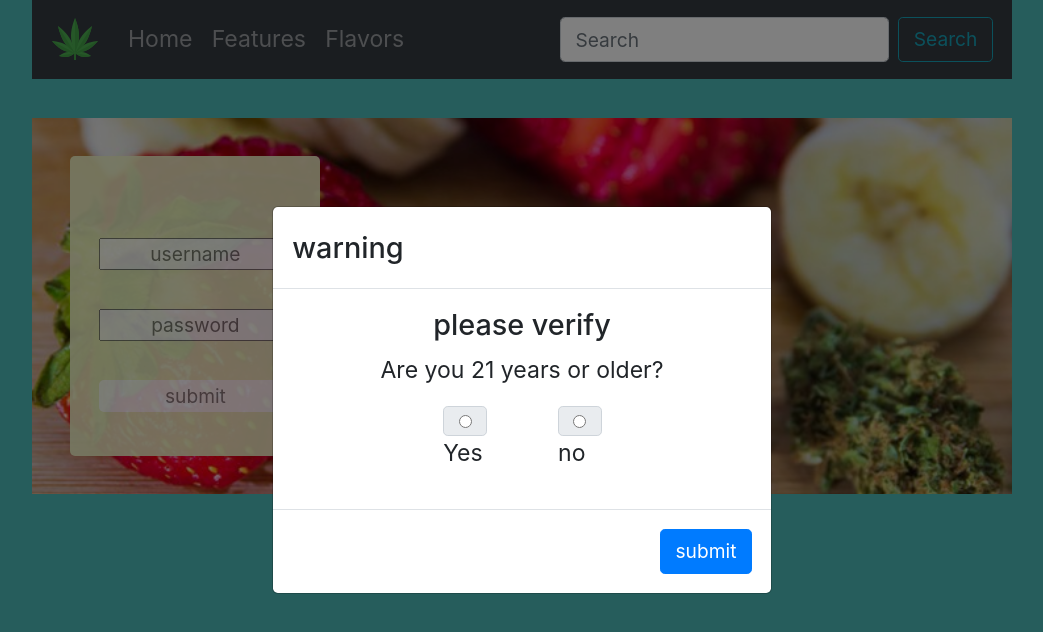
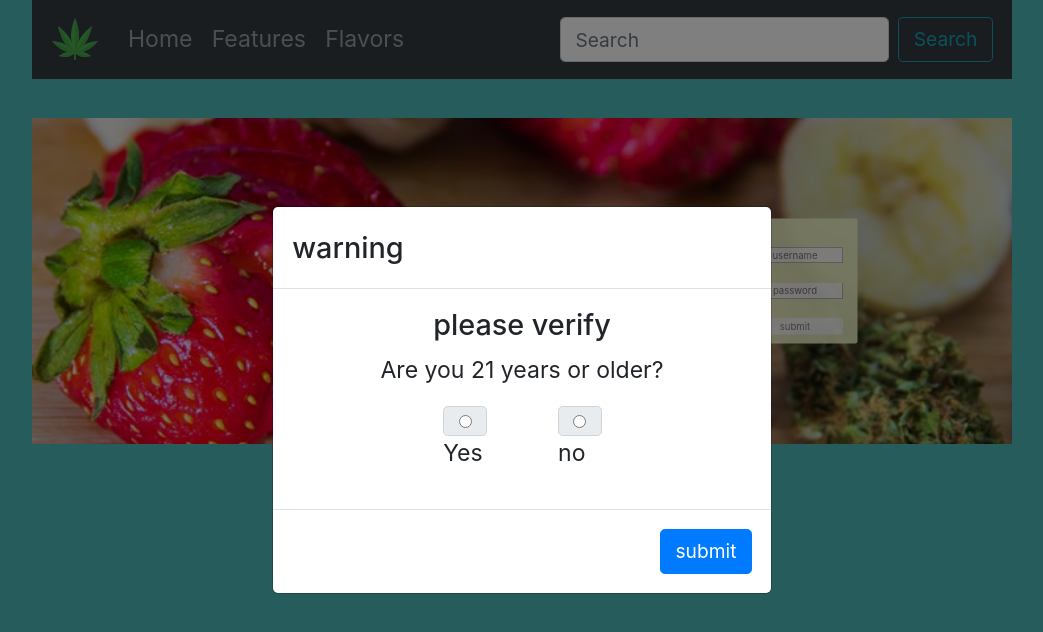
Before and after one commit to LuisOcasio/consultant, a React (Create React App) app: page / in a window 1280 px wide. Shown: the top 632 px of the page, without its empty margins (118-1161 px from the left). Built offline with nearby package versions, Linux system fonts and the light colour scheme; a web font is replaced by a local one.

Commit message:
playing with animations

```diff
--- a/package.json
+++ b/package.json
@@ -8,6 +8,7 @@
     "bootstrap": "^4.4.1",
     "dotenv": "^8.2.0",
     "g": "^2.0.1",
+    "gsap": "^3.2.6",
     "node-sass": "^4.13.1",
     "npm": "^6.14.4",
     "react": "^16.12.0",
--- a/public/index.html
+++ b/public/index.html
@@ -1,15 +1,18 @@
 <!DOCTYPE html>
 <html lang="en">
-
   <head>
     <meta charset="utf-8" />
     <link rel="icon" href="%PUBLIC_URL%/favicon.ico" />
     <meta name="viewport" content="width=device-width, initial-scale=1" />
     <meta name="theme-color" content="#000000" />
-  <meta name="description" content="Web site created using create-react-app" />
+    <meta
+      name="description"
+      content="Web site created using create-react-app"
+    />
     <link
       href="https://fonts.googleapis.com/css?family=Bangers|Cabin+Condensed|Montserrat+Alternates|Scada|Staatliches&display=swap"
-    rel="stylesheet">
+      rel="stylesheet"
+    />
     <link rel="apple-touch-icon" href="logo192.png" />
     <!--
       manifest.json provides metadata used when your web app is installed on a
@@ -42,5 +45,4 @@
       To create a production bundle, use `npm run build` or `yarn build`.
     -->
   </body>
-
 </html>
--- a/src/Pages/Home.js
+++ b/src/Pages/Home.js
@@ -1,6 +1,5 @@
-import React from "react";
+import React, { useEffect } from "react";
 import { Modal, Button, InputGroup } from "react-bootstrap";
-
 import styled from "styled-components";
 import Login from "../components/Login";
 import banner from "../images/marijuana-fruit.jpg";
--- a/src/components/Login.js
+++ b/src/components/Login.js
@@ -1,14 +1,25 @@
-import React from "react";
+import React, { useEffect } from "react";
 import { useForm } from "react-hook-form";
 import styled from "styled-components";
+import { gsap } from "gsap";
 
 const Login = () => {
   const { register, handleSubmit, errors } = useForm();
   const onSubmit = (data) => console.log(data);
 
+  const animate = React.createRef();
+
+  useEffect(() => {
+    gsap.to(animate.current, {
+      x: 600,
+      rotation: 360,
+      scale: 0.5,
+    });
+  }, [animate]);
+
   return (
     <>
-      <Form onSubmit={handleSubmit(onSubmit)}>
+      <Form onSubmit={handleSubmit(onSubmit)} ref={animate}>
         <input
           style={{
             textAlign: "center",
@@ -59,7 +70,7 @@ const Form = styled.div`
   flex-direction: column;
   background-color: #eff3c6;
   width: 250px;
-  height: 300px;
+  height: 250px;
   align-items: center;
   justify-content: center;
   border-radius: 5px;
```
Also changed, not shown: 1 other file (tests, documents, lock files or other folders). Lines whose indentation alone changed are shown as unchanged.
